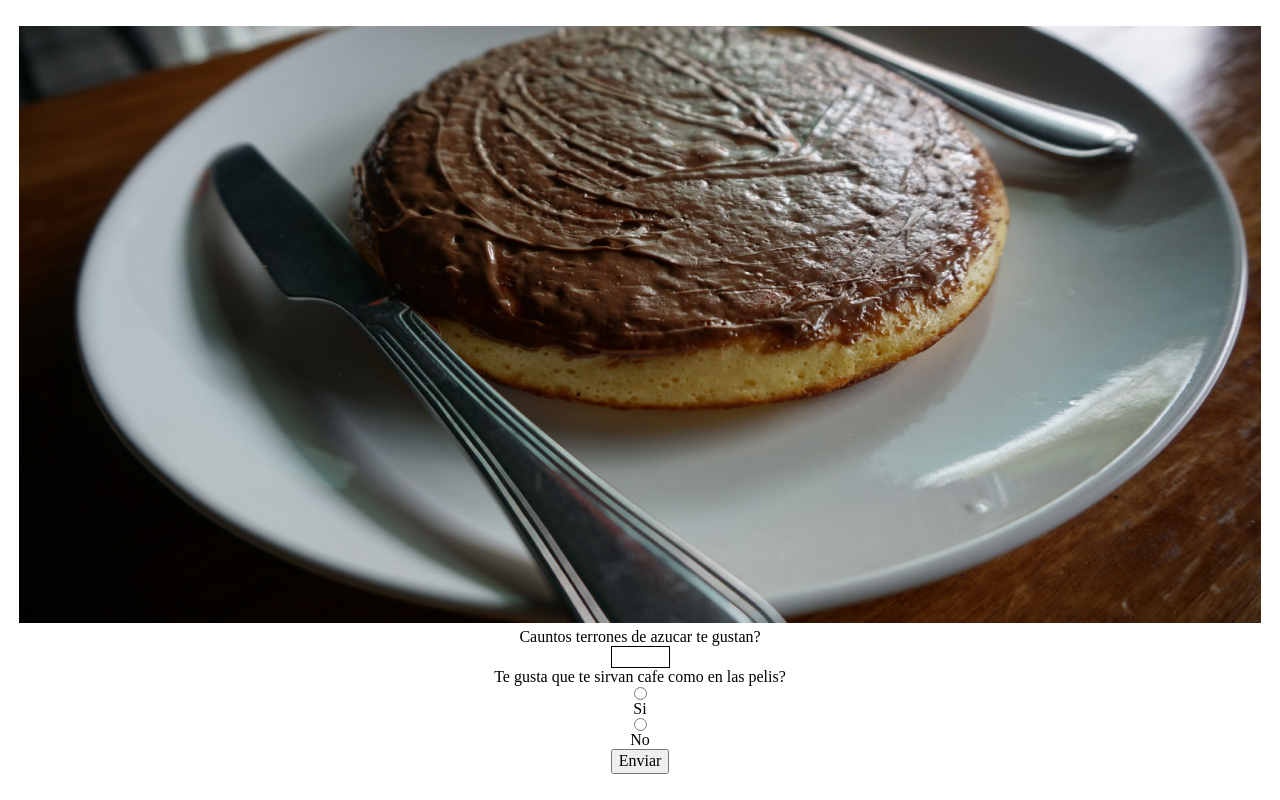
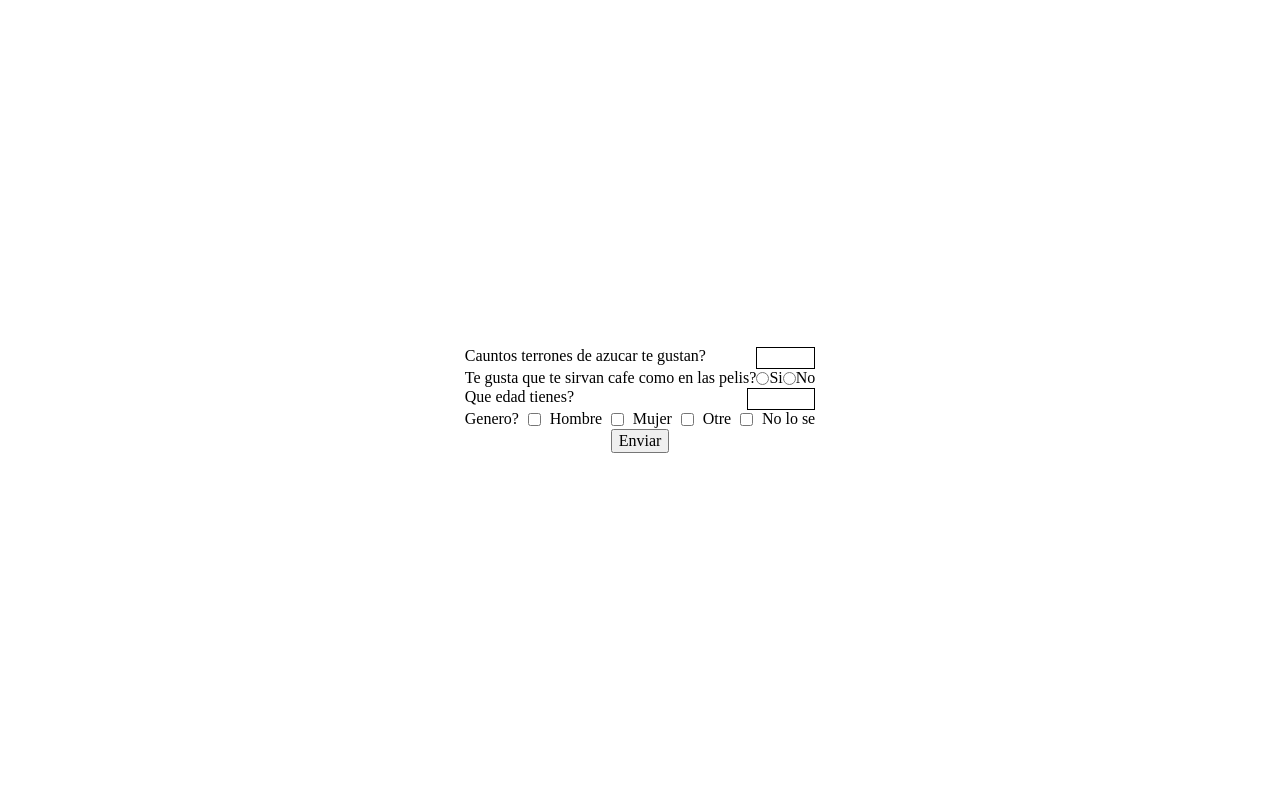
Before and after one commit to sosan/formulario_desayuno, a plain HTML site: page index.html in a window 1280 px wide. Drawn offline with Linux system fonts and the light colour scheme.

Commit message:
formulario completado

```diff
--- a/css/index.css
+++ b/css/index.css
@@ -19,7 +19,7 @@ body
 
 .imagen
 {
-
+    width: 100%;
 }
 
 .encuesta
@@ -27,6 +27,7 @@ body
     display: flex;
     flex-direction: column;
     align-items: center;
+    width: 100%;
 
 
 }
@@ -35,3 +36,11 @@ input
 {
     border: 1px solid black;
 }
+
+label
+{
+    display: flex;
+    flex-direction: row;
+    justify-content: space-between;
+    width: 100%;
+}
--- a/index.html
+++ b/index.html
@@ -15,13 +15,13 @@
 
 
     <form name="desayuno" method="post" data-netlify="true" class="formulario">
-        <picture class="imagen">
+        <picture >
 
             <!-- movil con retina display -->
-            <source srcset="./img/desayuno_movil@1x.jpg 1x,
+            <!-- <source srcset="./img/desayuno_movil@1x.jpg 1x,
                             ./img/desayuno_movil@2x.jpg 2x,
                             ./img/desayuno_movil@3x.jpg 3x"
-                            media="(min-width:320px) and (max-width: 450px)">
+                            media="(min-width:320px) and (max-width: 450px)"> -->
 
             <!-- ipad -->
             <source srcset="./img/desayuno_tablet@1x.jpg 1x,
@@ -29,15 +29,34 @@
                             ./img/desayuno_tablet@3x.jpg 3x" media="(min-width:768px) and (max-width: 900px)">
 
             <!-- imagen de respaldo en caso de que los demas no se puedan rellenar -->
-            <img src="./img/desayuno_movil@3x.jpg" alt="banner">
+            <!-- <img src="./img/desayuno_movil@3x.jpg" alt="banner"> -->
         </picture>
         <article class="encuesta">
-            <label for="cuantos">Cauntos terrones de azucar te gustan?</label>
-            <input type="number" name="cuantos" id="" min="1" max="10">
+            <label for="cuantos">Cauntos terrones de azucar te gustan?
+                <input type="number" name="cuantos" id="" min="1" max="10">
 
-            <label for="">Te gusta que te sirvan cafe como en las pelis?</label>
-            <input type="radio" name="pelis" value="si">Si
-            <input type="radio" name="pelis" value="no">No
+            </label>
+
+            <label for="pelis">Te gusta que te sirvan cafe como en las pelis?
+                <input type="radio" name="pelis" value="si">Si
+                <input type="radio" name="pelis" value="no">No
+
+            </label>
+
+            <label for="edad">Que edad tienes?
+                <input type="number" name="edad" id="" min="1" max="150">
+
+            </label>
+
+            <label for="genero">Genero?
+                <input type="checkbox" name="genero">Hombre
+                <input type="checkbox" name="genero">Mujer
+                <input type="checkbox" name="genero">Otre
+                <input type="checkbox" name="genero">No lo se
+
+
+
+            </label>
 
         </article>
 
```
